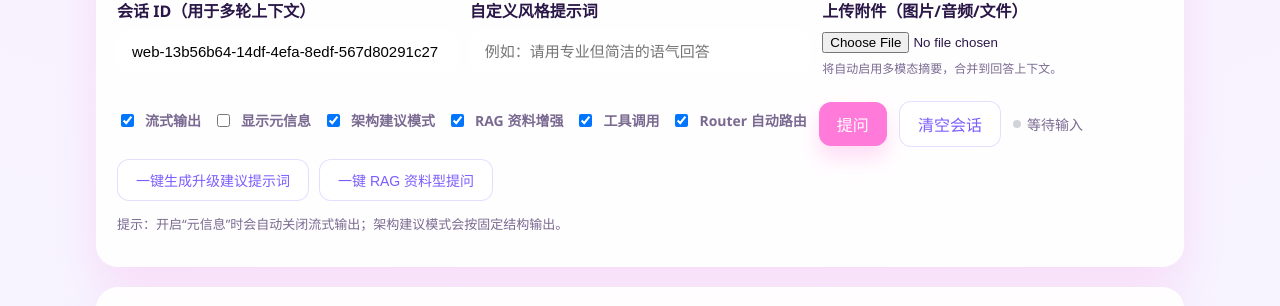
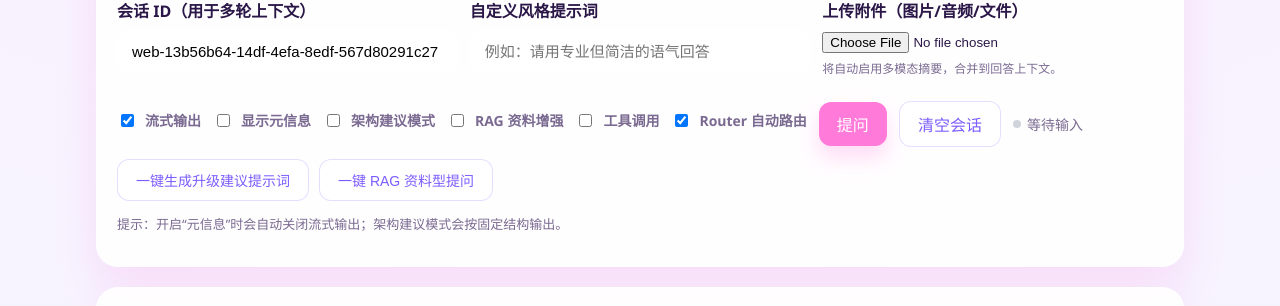
Before and after one commit to iehmltym/iehmltym.github.io, a Jekyll site: the page built from ai.html, in a window 1280 px wide. Shown: the part 1589-1895 px from the top of the page. Built offline with Jekyll 4.4.1, drawn with Linux system fonts in a browser that asks for light colours.

Commit message:
Update ai.html

```diff
--- a/ai.html
+++ b/ai.html
@@ -624,9 +624,9 @@ permalink: /ai/
       <div class="row">
         <label class="toggle"><input id="stream" type="checkbox" checked /> 流式输出</label>
         <label class="toggle"><input id="meta" type="checkbox" /> 显示元信息</label>
-        <label class="toggle"><input id="advisor" type="checkbox" checked /> 架构建议模式</label>
-        <label class="toggle"><input id="rag" type="checkbox" checked /> RAG 资料增强</label>
-        <label class="toggle"><input id="enableTools" type="checkbox" checked /> 工具调用</label>
+        <label class="toggle"><input id="advisor" type="checkbox"  /> 架构建议模式</label>
+        <label class="toggle"><input id="rag" type="checkbox"  /> RAG 资料增强</label>
+        <label class="toggle"><input id="enableTools" type="checkbox"  /> 工具调用</label>
         <label class="toggle"><input id="enableRouter" type="checkbox" checked /> Router 自动路由</label>
         <button onclick="ask()">提问</button>
         <button class="ghost" onclick="clearSession()">清空会话</button>
```
